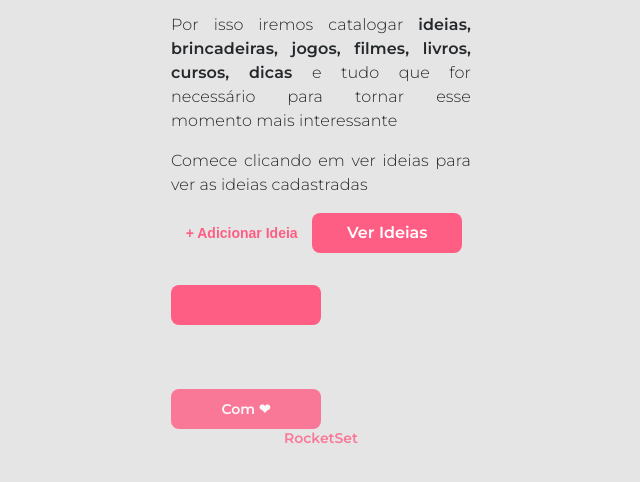
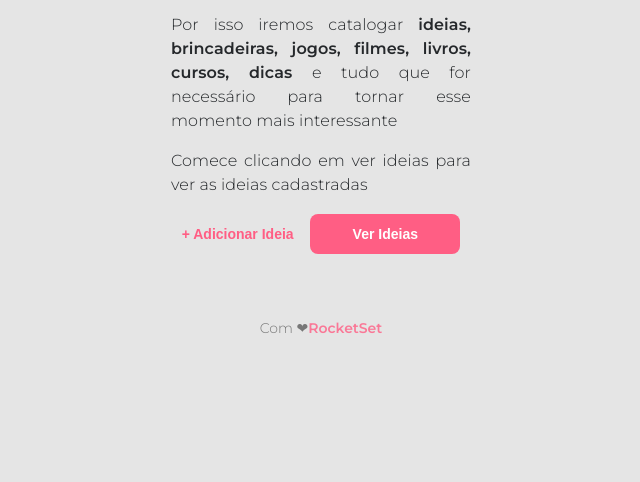
Before and after one commit to jsilvabarb/workshops-projetos, a website: page ws/views/index.html in a window 1280 px wide. Shown: the part 160-642 px from the top of the page, without its empty margins (129-769 px from the left). Drawn offline with nearby package versions, Linux system fonts and the light colour scheme; files that its build step writes are made by us from their sources; files whose address does not match are found by name.

Commit message:
Correção no button  ver ideias

```diff
--- a/ws/views/index.html
+++ b/ws/views/index.html
@@ -28,11 +28,11 @@
 
     <section id="buttons">
         <button onclick="onOff()" class="add" >+ Adicionar Ideia</button>
-        <a href="/ideias" class="button"> Ver Ideias</button>
+        <button class="add"><a href="/ideias" class="button"> Ver Ideias</a></button>
     </section>
 
     <footer>
-        Com ❤<a href="https://rocketseat.com.br/">RocketSet</a>
+        Com ❤<a href="https://rocketseat.com.br/" >RocketSet</a>
     </footer>
 
 </section>
```
